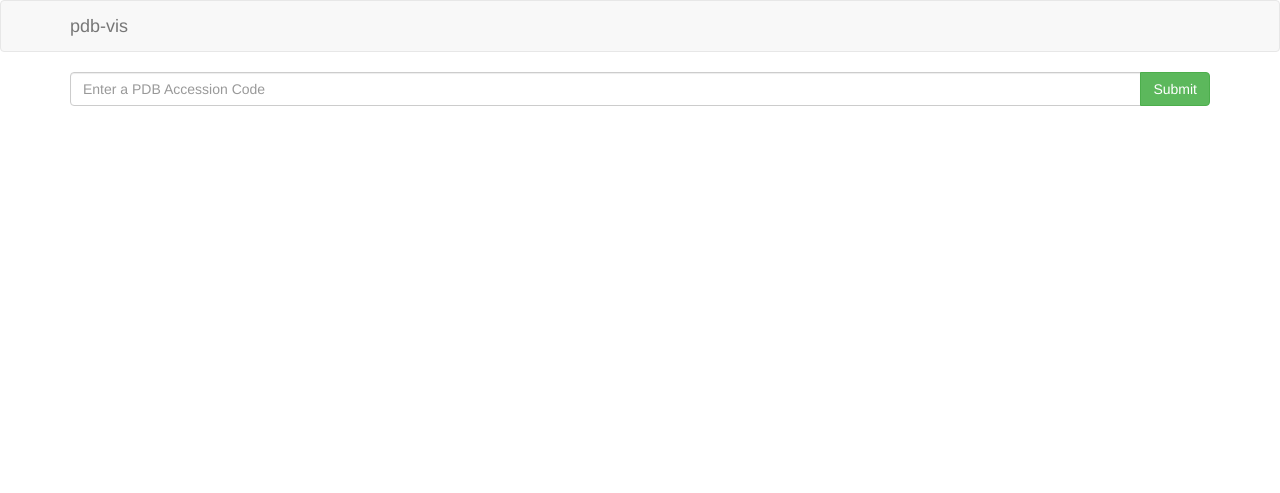
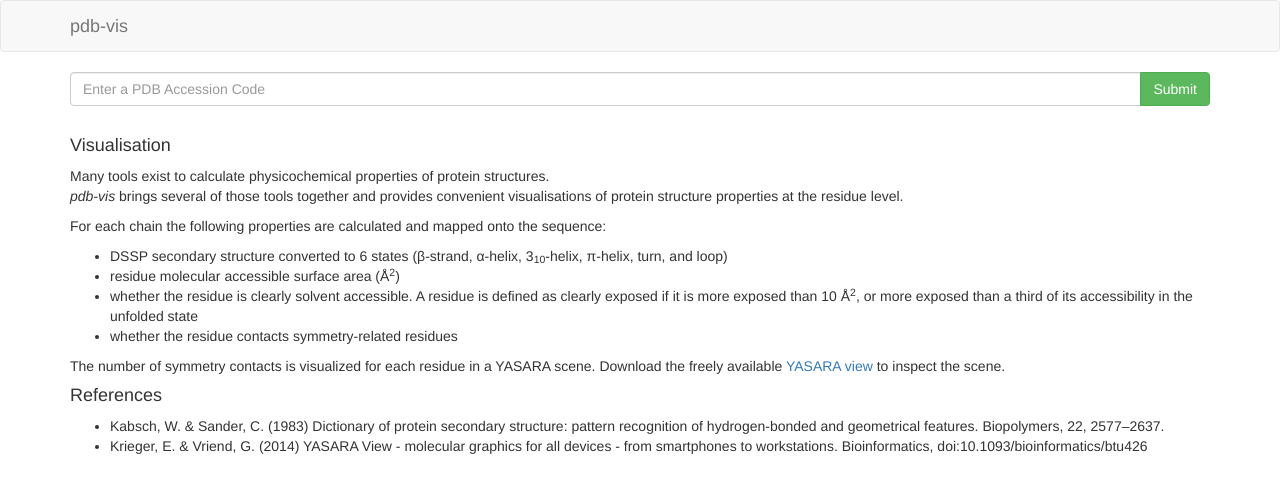
Before and after one commit to cmbi/pdb-vis, a Flask app: page / in a window 1280 px wide. Shown: the top 493 px of the page. Run offline with Flask 2, Linux system fonts and the light colour scheme; parts of the project's set-up code (start-up, migrations or seed data) failed here and were passed over; some libraries are stand-ins or nearby versions.

Commit message:
Add introductory text to pdb-vis (#3). Change style later.

```diff
--- a/pdb_vis/frontend/templates/dashboard/index.html
+++ b/pdb_vis/frontend/templates/dashboard/index.html
@@ -19,6 +19,42 @@
   </div>
 </form>
 
+<br/>
+<h4>Visualisation</h4>
+<p>
+Many tools exist to calculate physicochemical properties of protein
+structures.<br/><em>pdb-vis</em> brings several of those tools together and
+provides convenient visualisations of protein structure properties at the
+residue level.
+</p>
+<p>
+For each chain the following properties are calculated and mapped onto the
+sequence:
+<ul>
+  <li>DSSP secondary structure converted to 6 states (&beta;-strand,
+  &alpha;-helix, 3<sub>10</sub>-helix, &pi;-helix, turn, and loop)</li>
+  <li>residue molecular accessible surface area (&#8491;<sup>2</sup>)</li>
+  <li>whether the residue is clearly solvent accessible. A residue is defined
+  as clearly exposed if it is more exposed than 10 &#8491;<sup>2</sup>, or more
+  exposed than a third of its accessibility in the unfolded state</li>
+  <li>whether the residue contacts symmetry-related residues</li>
+</ul>
+</p>
+<p>
+The number of symmetry contacts is visualized for each residue in a YASARA
+scene. Download the freely available
+<a href="http://www.yasara.org">YASARA view</a> to inspect the scene.
+</p>
+<h4>References</h4>
+<ul>
+  <li>Kabsch, W. & Sander, C. (1983) Dictionary of protein secondary structure:
+  pattern recognition of hydrogen-bonded and geometrical features. Biopolymers,
+  22, 2577–2637.</li>
+  <li>Krieger, E. & Vriend, G. (2014) YASARA View - molecular graphics for all
+  devices - from smartphones to workstations. Bioinformatics,
+  doi:10.1093/bioinformatics/btu426</li>
+</ul>
+
 {% endblock %}
 
 {% block js %}
```
